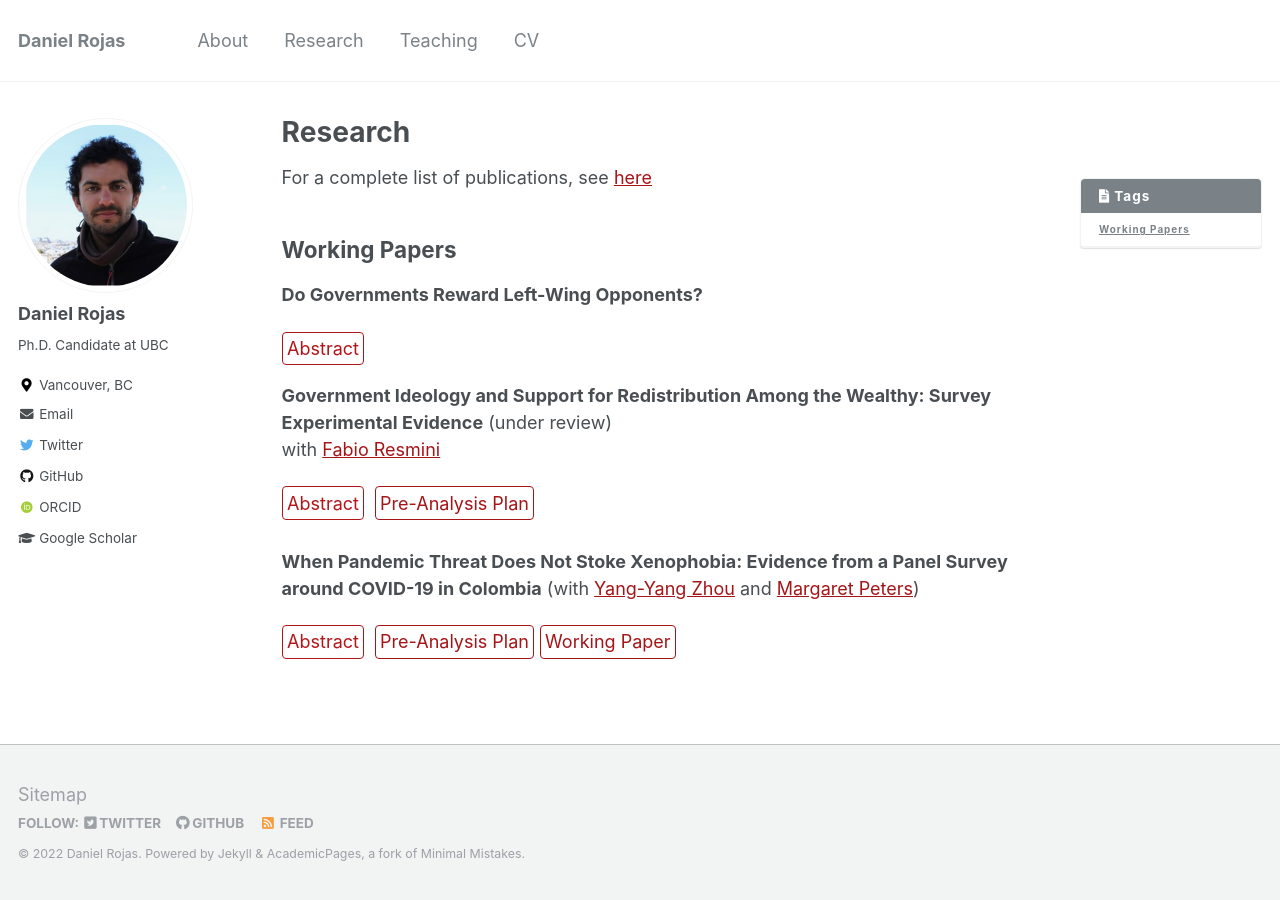
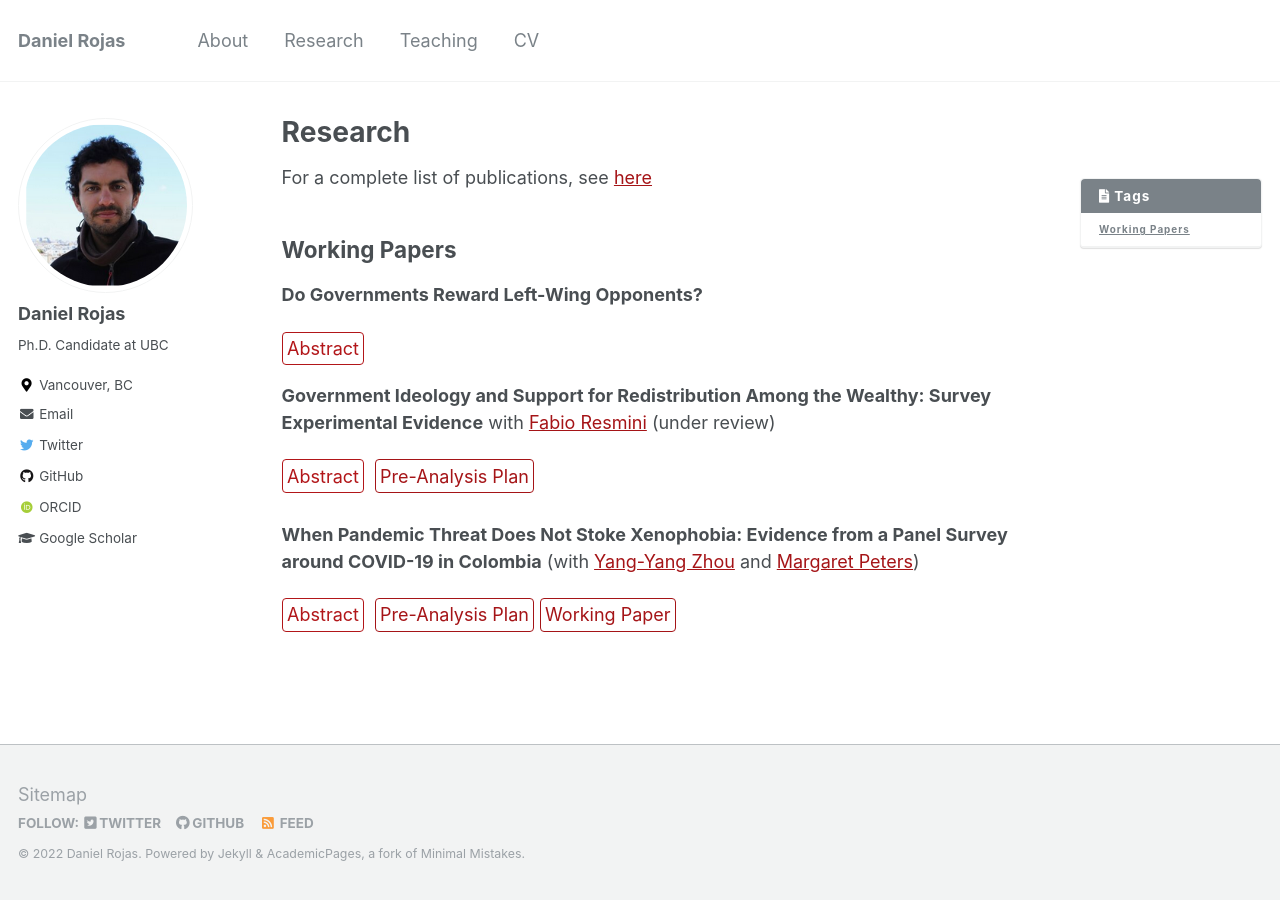
Before and after one commit to danielrojaslozano/danielrojaslozano.github.io, a Jekyll site: the page built from _pages/research.md, in a window 1280 px wide. Built offline with Jekyll 4.4.1, drawn with Linux system fonts in a browser that asks for light colours; some web fonts are replaced.

Commit message:
Update research.md

```diff
--- a/_pages/research.md
+++ b/_pages/research.md
@@ -55,9 +55,7 @@ For a complete list of publications, see [here](https://scholar.google.com/citat
 <details><summary>Abstract</summary><p> Do governments reward left-wing opposition voters? The literature on distributive politics finds that governments use transfers to reward supporters. Yet this work focuses on what incumbents do before elections, fails to find compensations after elections, and overlooks who the incumbent won to even when different contenders might imply different risks to the establishment. I argue that governments strategically allocate transfers to reward left-wing opposition constituencies after elections and prevent future support for the Left given its historical threat to elites. Using a continuous difference-in-difference research design with data from Colombia, I show that opposition constituencies receive more transfers after elections but not before. A cross-national analysis further supports my argument. These findings have implications for the politics of the red scare in developing democracies.</p>
 </details> &nbsp;
 
-**Government Ideology and Support for Redistribution Among the Wealthy: Survey Experimental Evidence** (under review)
-<br />
-with [Fabio Resmini](https://www.fabioresmini.com/)
+**Government Ideology and Support for Redistribution Among the Wealthy: Survey Experimental Evidence** with [Fabio Resmini](https://www.fabioresmini.com/)  (under review)
 <br />
 <details><summary>Abstract</summary><p> When do wealthy individuals support redistributive policies? Recent literature finds that high levels of inequality and crime increase support for redistribution among the rich. However, the wealthy oppose redistribution in Latin America, a region with high inequality and criminality. We argue that the rich are sensitive to the negative externalities of inequality, but their support for redistribution depends on who advances the redistributive agenda: the Left or the Right. We posit the rich prefer redistribution under the Right because there is less uncertainty about the upper bound of the redistributive policy, more expected effectiveness, and fewer concerns about macroeconomic stability. Pre-registered survey experiments during the 2022 Colombian presidential election show that wealthy individuals support tax increases when proposed by the right-wing candidate and expect more effectiveness and less economic instability with a prospective right-wing government. Heterogeneous effects analyses further confirm that support for redistribution depends on who makes it.</p>
 </details> &nbsp;
```
